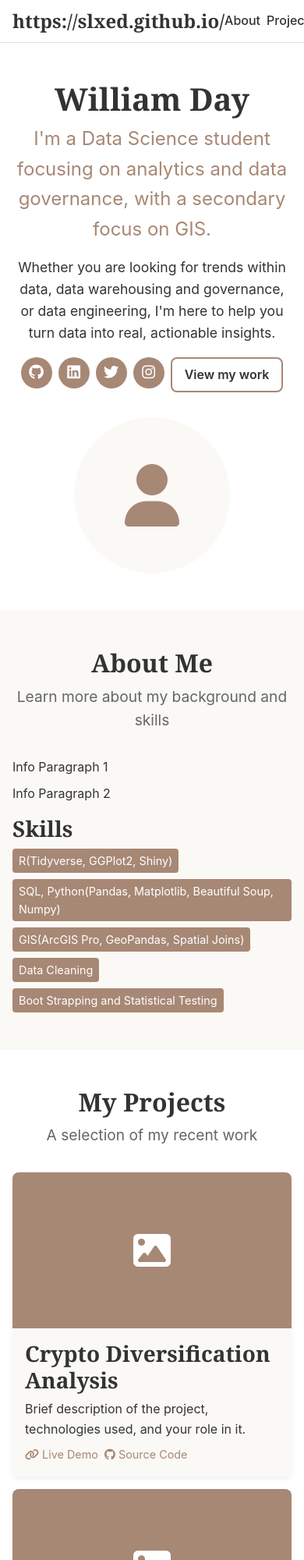
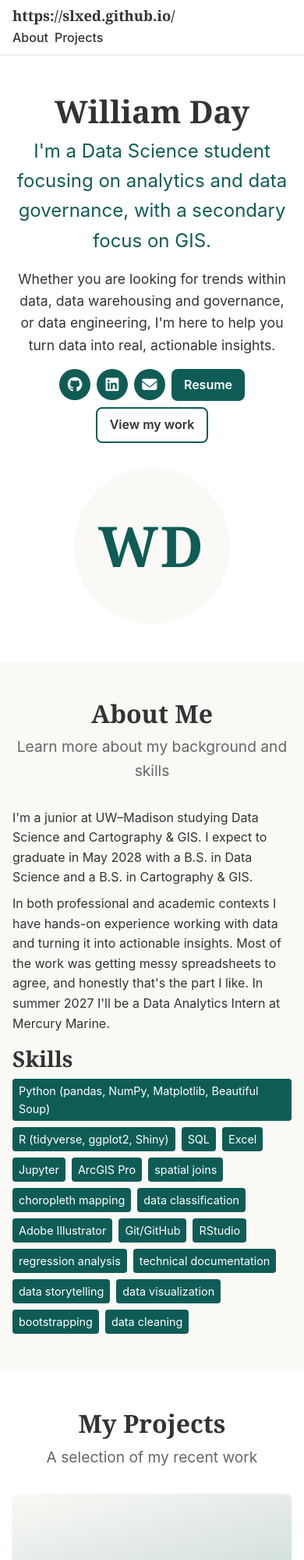
Before and after one commit to Slxed/Slxed.github.io, an Astro site: page / in a window 390 px wide. Shown: the top 2000 px of the page at 78% size. Built offline with nearby package versions, Linux system fonts and the light colour scheme; Astro itself is replaced by a stand-in of ours.

Commit message:
Fill the portfolio from William's writing and set a teal accent.
About, skills, and project cards reuse his resume and letter wording. The resume PDF stays out of the repo because it includes a phone number. The accent is two CSS variables, with deep blue and Badger red left commented beside the teal.

Co-authored-by: William Day <Slxed@users.noreply.github.com>

```diff
--- a/src/layouts/Layout.astro
+++ b/src/layouts/Layout.astro
@@ -3,9 +3,17 @@ import '../styles/global.css';
 
 interface Props {
   title?: string;
+  description?: string;
 }
 
-const { title = 'My Portfolio' } = Astro.props;
+const {
+  title = 'William Day',
+  description = "I'm a Data Science student focusing on analytics and data governance, with a secondary focus on GIS.",
+} = Astro.props;
+
+const pageTitle = title === 'William Day' ? title : `${title} · William Day`;
+const canonical = new URL(Astro.url.pathname, Astro.site);
+const image = new URL('/og.png', Astro.site);
 ---
 
 <!doctype html>
@@ -16,8 +24,21 @@ const { title = 'My Portfolio' } = Astro.props;
 		<link rel="icon" href="/favicon.ico" />
 		<meta name="viewport" content="width=device-width" />
 		<meta name="generator" content={Astro.generator} />
+		<meta name="description" content={description} />
+		<link rel="canonical" href={canonical} />
+		<meta property="og:title" content={pageTitle} />
+		<meta property="og:description" content={description} />
+		<meta property="og:type" content="website" />
+		<meta property="og:url" content={canonical} />
+		<meta property="og:image" content={image} />
+		<meta property="og:image:width" content="1200" />
+		<meta property="og:image:height" content="630" />
+		<meta name="twitter:card" content="summary_large_image" />
+		<meta name="twitter:title" content={pageTitle} />
+		<meta name="twitter:description" content={description} />
+		<meta name="twitter:image" content={image} />
 		<link rel="stylesheet" href="https://cdnjs.cloudflare.com/ajax/libs/font-awesome/6.7.2/css/all.min.css" />
-		<title>{title}</title>
+		<title>{pageTitle}</title>
 	</head>
 	<body>
 		<slot />
--- a/src/pages/blog/[...slug].astro
+++ b/src/pages/blog/[...slug].astro
@@ -22,7 +22,7 @@ const { post } = Astro.props;
 const { Content } = await render(post);
 ---
 
-<Layout title={post.data.title}>
+<Layout title={post.data.title} description={post.data.excerpt}>
   <Header />
   <article class="blog-post">
     <div class="blog-header">
--- a/src/pages/index.astro
+++ b/src/pages/index.astro
@@ -1,10 +1,52 @@
 ---
+import { existsSync } from 'node:fs';
+import { join } from 'node:path';
 import Layout from '../layouts/Layout.astro';
 import Header from '../components/Header.astro';
 import Footer from '../components/Footer.astro';
 import { formatPostDate, getPublishedPosts, postPath, publicSrc } from '../lib/posts';
 
 const posts = await getPublishedPosts();
+
+function publicFile(urlPath: string): string | undefined {
+  const rel = urlPath.replace(/^\//, '');
+  return existsSync(join(process.cwd(), 'public', rel)) ? `/${rel}` : undefined;
+}
+
+function projectShot(base: string): string | undefined {
+  for (const ext of ['png', 'jpg', 'jpeg', 'webp']) {
+    const found = publicFile(`/projects/${base}.${ext}`);
+    if (found) return found;
+  }
+}
+
+const headshot =
+  publicFile('/headshot.jpg') ??
+  publicFile('/headshot.jpeg') ??
+  publicFile('/headshot.png') ??
+  publicFile('/headshot.webp');
+
+const projects = [
+  {
+    title: 'Crypto Diversification Analysis',
+    image: projectShot('crypto-diversification'),
+    demo: 'https://slxed.github.io/crypto-diversification/',
+    source: 'https://github.com/Slxed/crypto-diversification',
+    body: 'Analyzed daily returns for 8 assets (Bitcoin, Ethereum, S&P 500, gold, bonds and others) in R with rolling correlations; found Bitcoin\'s correlation with S&P 500 rose from near zero before 2020 to about 0.39 after (Fisher z-test, bootstrap; p < 0.001). Showed the correlation was even higher during market stress such as COVID, the FTX collapse, and the 2022 rate hikes, when a diversifier is needed most. Built 4 interactive plotly charts (a two-panel time series, a heatmap, grouped bars, and a risk vs. correlation scatter plot) to show that Bitcoin stopped being a diversifier after 2020, in a form readers without a finance background can follow.',
+  },
+  {
+    title: 'Wisconsin Public School Spending',
+    image: projectShot('wi-school-spending'),
+    source: 'https://github.com/Slxed/wi-school-spending',
+    body: 'I looked at how much Wisconsin public school districts spend per student. I utilized SQL queries, Microsoft Excel, and Python scripts to fully clean, sort, and merge multiple datasets of 421 districts from the Department of Public Instruction\'s 2023–24 data. Then I joined the data to district boundaries in ArcGIS Pro and built a bivariate choropleth map of spending per student against graduation rate.',
+  },
+  {
+    title: 'AI-Assisted Querying of Cleaned Data',
+    image: projectShot('ai-data-cleaner'),
+    source: 'https://github.com/Slxed/ai-data-cleaner-WIP',
+    body: 'A Python pipeline that cleans a particular NY dataset. Tools: Python, pandas, NumPy, Matplotlib. Next step: send the cleaning log to an LLM for a data quality report, and turn plain-English questions into queries.',
+  },
+];
 ---
 
 <Layout>
@@ -23,18 +65,20 @@ const posts = await getPublishedPosts();
         Whether you are looking for trends within data, data warehousing and governance, or data engineering, I'm here to help you turn data into real, actionable insights.
       </p>
       <div class="cta-container">
-        <a href="#" class="social-link"><i class="fa-brands fa-github"></i></a>
-        <a href="#" class="social-link"><i class="fa-brands fa-linkedin"></i></a>
-        <a href="#" class="social-link"><i class="fa-brands fa-twitter"></i></a>
-        <a href="#" class="social-link"><i class="fa-brands fa-instagram"></i></a>
+        <a href="https://github.com/Slxed" class="social-link" aria-label="GitHub"><i class="fa-brands fa-github"></i></a>
+        <a href="https://www.linkedin.com/in/william-day-5b73112bb/" class="social-link" aria-label="LinkedIn"><i class="fa-brands fa-linkedin"></i></a>
+        <a href="mailto:weday@wisc.edu" class="social-link" aria-label="Email"><i class="fa-solid fa-envelope"></i></a>
+        <a href="/William_Day_Resume.pdf" class="cta-button">Resume</a>
         <a href="#projects" class="cta-button secondary">View my work</a>
       </div>
     </div>
     <div class="hero-image">
-      <!-- Add your headshot here -->
       <div class="headshot-placeholder">
-        <!-- Replace with: <img src="your-headshot.jpg" alt="William Day"> -->
-        <i class="fa-solid fa-user"></i>
+        {headshot ? (
+          <img src={headshot} alt="William Day" />
+        ) : (
+          <span aria-hidden="true">WD</span>
+        )}
       </div>
     </div>
   </div>
@@ -48,19 +92,30 @@ const posts = await getPublishedPosts();
     </div>
     <div class="about-content">
       <div class="about-text">
-        <!-- Add your detailed bio here -->
-        <p>Info Paragraph 1</p>
-        <p>Info Paragraph 2</p>
+        <p>I'm a junior at UW–Madison studying Data Science and Cartography &amp; GIS. I expect to graduate in May 2028 with a B.S. in Data Science and a B.S. in Cartography &amp; GIS.</p>
+        <p>In both professional and academic contexts I have hands-on experience working with data and turning it into actionable insights. Most of the work was getting messy spreadsheets to agree, and honestly that's the part I like. In summer 2027 I'll be a Data Analytics Intern at Mercury Marine.</p>
 
-        <!-- Add your skills here -->
         <div class="skills">
           <h3>Skills</h3>
           <ul>
-            <li>R(Tidyverse, GGPlot2, Shiny)</li>
-            <li>SQL, Python(Pandas, Matplotlib, Beautiful Soup, Numpy)</li>
-            <li>GIS(ArcGIS Pro, GeoPandas, Spatial Joins)</li>
-            <li>Data Cleaning</li>
-            <li>Boot Strapping and Statistical Testing</li>
+            <li>Python (pandas, NumPy, Matplotlib, Beautiful Soup)</li>
+            <li>R (tidyverse, ggplot2, Shiny)</li>
+            <li>SQL</li>
+            <li>Excel</li>
+            <li>Jupyter</li>
+            <li>ArcGIS Pro</li>
+            <li>spatial joins</li>
+            <li>choropleth mapping</li>
+            <li>data classification</li>
+            <li>Adobe Illustrator</li>
+            <li>Git/GitHub</li>
+            <li>RStudio</li>
+            <li>regression analysis</li>
+            <li>technical documentation</li>
+            <li>data storytelling</li>
+            <li>data visualization</li>
+            <li>bootstrapping</li>
+            <li>data cleaning</li>
           </ul>
         </div>
       </div>
@@ -75,62 +130,29 @@ const posts = await getPublishedPosts();
       <p>A selection of my recent work</p>
     </div>
     <div class="projects-grid">
-      <!-- Project 1 -->
+      {projects.map((project) => (
         <div class="project-card">
           <div class="project-image">
-          <!-- Replace with actual project screenshot -->
-          <div class="image-placeholder">
-            <!-- Replace with: <img src="project1.jpg" alt="Project 1"> -->
-            <i class="fa-solid fa-image"></i>
-          </div>
+            {project.image ? (
+              <img src={project.image} alt="" />
+            ) : (
+              <div class="image-placeholder" aria-hidden="true"></div>
+            )}
           </div>
           <div class="project-info">
-          <h3>Crypto Diversification Analysis</h3>
-          <p>Brief description of the project, technologies used, and your role in it.</p>
+            <h3>{project.title}</h3>
+            <p>{project.body}</p>
             <div class="project-links">
-            <a href="#" class="project-link"><i class="fa-solid fa-link"></i> Live Demo</a>
-            <a href="#" class="project-link"><i class="fa-brands fa-github"></i> Source Code</a>
+              {project.demo && (
+                <a href={project.demo} class="project-link"><i class="fa-solid fa-link"></i> Live Demo</a>
+              )}
+              {project.source && (
+                <a href={project.source} class="project-link"><i class="fa-brands fa-github"></i> Source Code</a>
+              )}
             </div>
           </div>
         </div>
-
-      <!-- Project 2 -->
-      <div class="project-card">
-        <div class="project-image">
-          <!-- Replace with actual project screenshot -->
-          <div class="image-placeholder">
-            <!-- Replace with: <img src="project2.jpg" alt="Project 2"> -->
-            <i class="fa-solid fa-image"></i>
-          </div>
-        </div>
-        <div class="project-info">
-          <h3>Wisconsin Public School Spending</h3>
-          <p>Brief description of the project, technologies used, and your role in it.</p>
-          <div class="project-links">
-            <a href="#" class="project-link"><i class="fa-solid fa-link"></i> Live Demo</a>
-            <a href="#" class="project-link"><i class="fa-brands fa-github"></i> Source Code</a>
-          </div>
-        </div>
-      </div>
-
-      <!-- Project 3 -->
-      <div class="project-card">
-        <div class="project-image">
-          <!-- Replace with actual project screenshot -->
-          <div class="image-placeholder">
-            <!-- Replace with: <img src="project3.jpg" alt="Project 3"> -->
-            <i class="fa-solid fa-image"></i>
-          </div>
-        </div>
-        <div class="project-info">
-          <h3>AI-Assisted Querying of Cleaned Data</h3>
-          <p>Brief description of the project, technologies used, and your role in it.</p>
-          <div class="project-links">
-            <a href="#" class="project-link"><i class="fa-solid fa-link"></i> Live Demo</a>
-            <a href="#" class="project-link"><i class="fa-brands fa-github"></i> Source Code</a>
-          </div>
-        </div>
-      </div>
+      ))}
     </div>
   </div>
 </section>
--- a/src/styles/global.css
+++ b/src/styles/global.css
@@ -1,7 +1,14 @@
 /* CSS Variables for consistent theming */
 :root {
-  --color-primary: #a78875;
-  --color-primary-dark: #745e51;
+  /* Accent. White text on --color-primary clears 4.5:1.
+     To swap, comment the active line and uncomment one alternative.
+     Map teal:   #0F5C56 / #0A3E3A
+     Deep blue:  #1B4F72 / #123652
+     Badger red: #8C1D2C / #5E121C */
+  /* --color-primary: #1B4F72; --color-primary-dark: #123652; */ /* deep blue */
+  --color-primary: #0F5C56; --color-primary-dark: #0A3E3A; /* map teal */
+  /* --color-primary: #8C1D2C; --color-primary-dark: #5E121C; */ /* badger red */
+
   --color-secondary: #faf9f5;
   --color-text: #333333;
   --color-text-light: #666666;
@@ -124,6 +131,7 @@ header .container {
   font-family: var(--font-secondary);
   font-size: 1.5rem;
   font-weight: 700;
+  overflow-wrap: anywhere;
 }
 
 nav ul {
@@ -164,6 +172,8 @@ nav a {
 
 .cta-container {
   display: flex;
+  flex-wrap: wrap;
+  align-items: center;
   gap: var(--spacing-sm);
   margin-top: var(--spacing-md);
 }
@@ -208,8 +218,18 @@ nav a {
   display: flex;
   justify-content: center;
   align-items: center;
-  font-size: 5rem;
+  overflow: hidden;
+  font-family: var(--font-secondary);
+  font-size: 4.5rem;
+  font-weight: 700;
+  letter-spacing: 0.04em;
   color: var(--color-primary);
+}
+
+.headshot-placeholder img {
+  width: 100%;
+  height: 100%;
+  object-fit: cover;
 }
 
 /* Section Styles */
@@ -286,15 +306,18 @@ section {
   overflow: hidden;
 }
 
+.project-image img {
+  width: 100%;
+  height: 100%;
+  object-fit: cover;
+  display: block;
+}
+
 .image-placeholder {
   width: 100%;
   height: 100%;
-  background-color: var(--color-primary);
-  display: flex;
-  justify-content: center;
-  align-items: center;
-  font-size: 3rem;
-  color: white;
+  background:
+    linear-gradient(165deg, var(--color-secondary) 0%, color-mix(in srgb, var(--color-primary) 28%, white) 100%);
 }
 
 .project-info {
@@ -420,6 +443,7 @@ footer i {
 
   .cta-container {
     justify-content: center;
+    flex-wrap: wrap;
   }
 
   .contact-content {
@@ -434,6 +458,17 @@ footer i {
 
   h2 {
     font-size: 2rem;
+  }
+
+  header .container {
+    flex-direction: column;
+    align-items: flex-start;
+    gap: var(--spacing-xs);
+  }
+
+  .logo {
+    font-size: 1.15rem;
+    line-height: 1.3;
   }
 
   .headshot-placeholder {
```
Also changed, not shown: BLOGGING.md (+13 -7 lines), src/components/Footer.astro (+7 -0 lines), public/favicon.ico, public/favicon.svg, public/og.png (added), 1 other file. Lines whose indentation alone changed are shown as unchanged.
